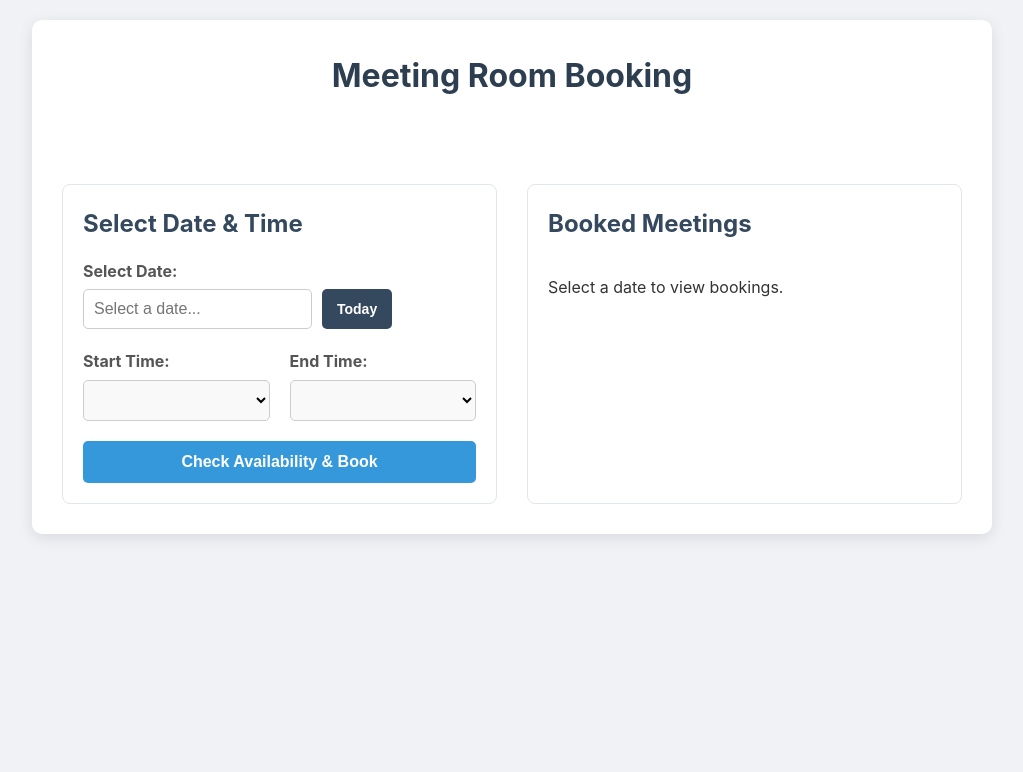
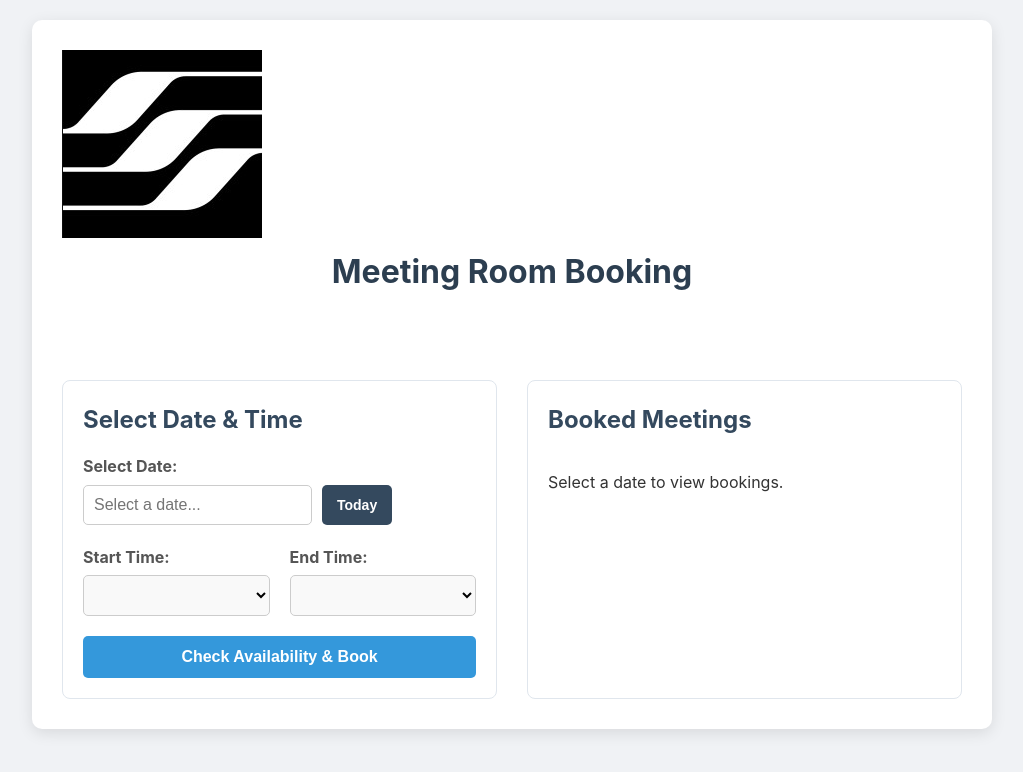
Before and after one commit to ShkoJ/Booking, a plain HTML site: page index.html in a window 1280 px wide. Shown: the whole page, without its empty margins (128-1151 px from the left). Drawn offline with nearby package versions, Linux system fonts and the light colour scheme.

Commit message:
Update index.html

```diff
--- a/index.html
+++ b/index.html
@@ -5,6 +5,7 @@
     <meta name="viewport" content="width=device-width, initial-scale=1.0">
     <title>Meeting Room Booking</title>
 
+    <!-- FAVICON: For the browser tab -->
     <link rel="icon" type="image/jpeg" href="KRD.jpg">
 
     <link rel="stylesheet" href="style.css">
@@ -13,6 +14,8 @@
 <body>
     <div class="container">
         <div class="header-section">
+            <!-- HEADER LOGO: Subtly placed next to the title -->
+            <img src="KRD.jpg" alt="KRD Logo" class="header-logo">
             <h1>Meeting Room Booking</h1>
             <p id="success-message" class="hidden-message">Booking confirmed</p>
         </div>
```
